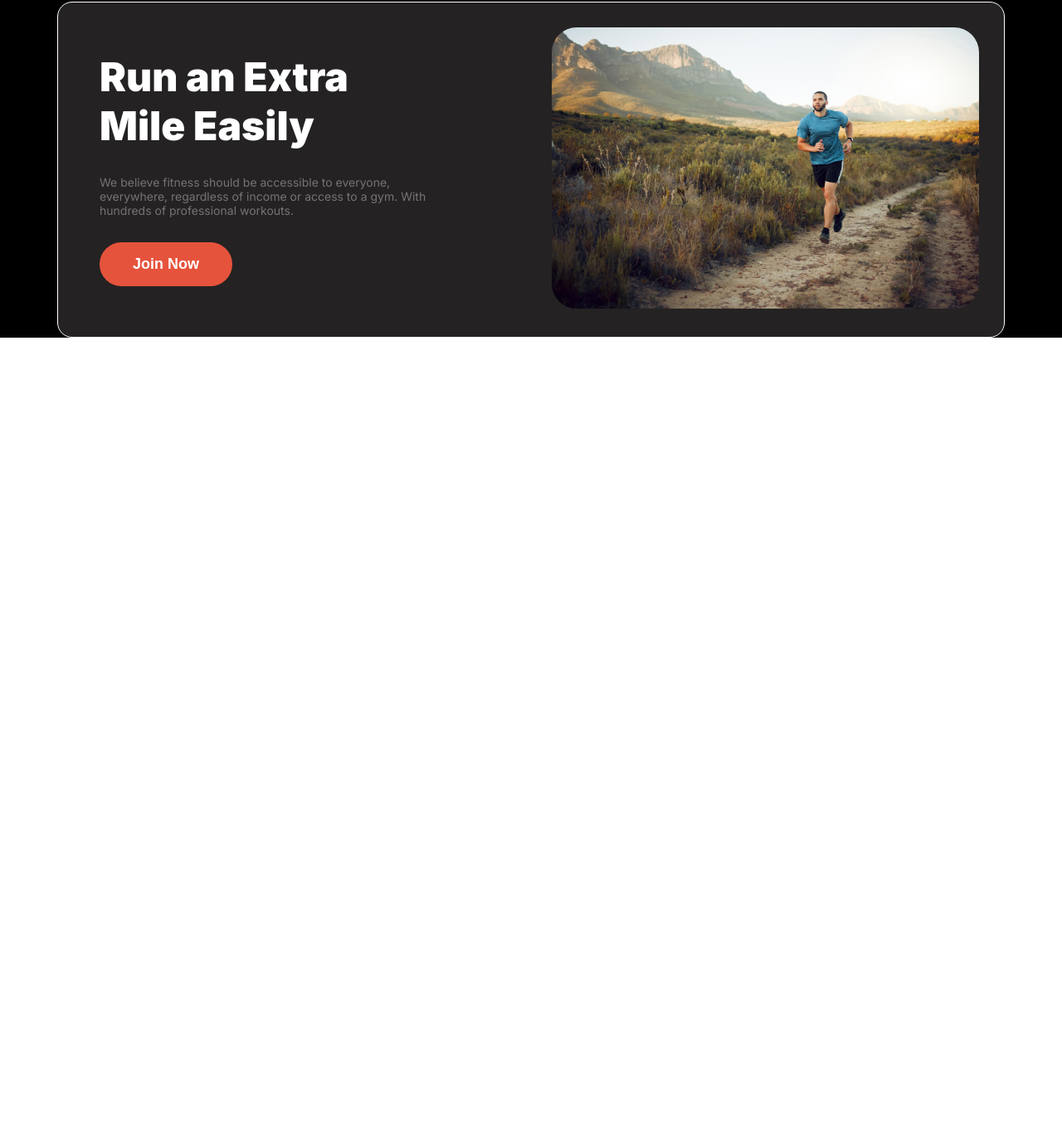
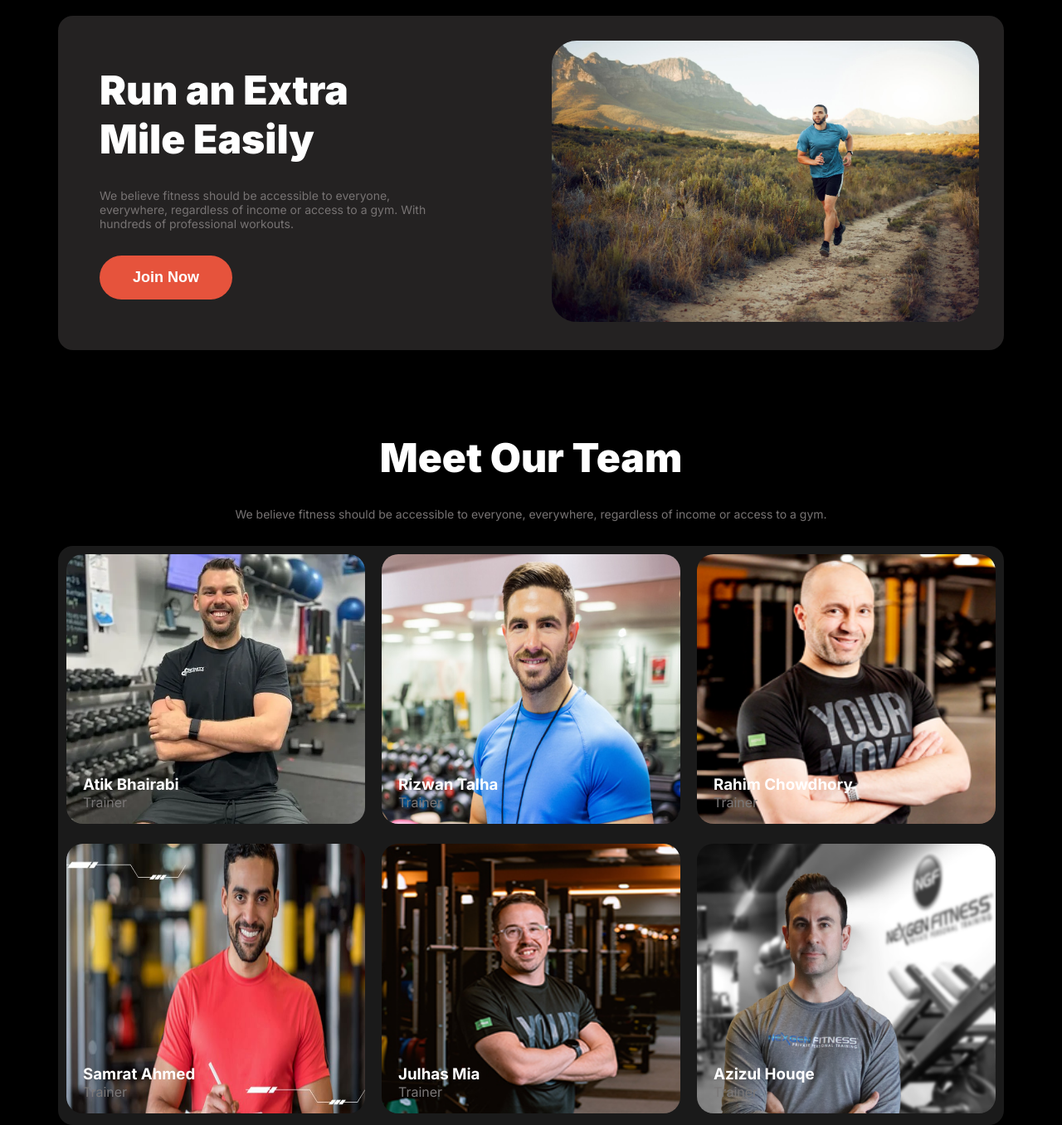
Before and after one commit to Ihsanbrb/assignment2, a plain HTML site: page index.html in a window 1280 px wide. Shown: the part 1329-2685 px from the top of the page at 83% size. Before the commit the page ends 1736 px from the top, so only its background shows below. Drawn offline with Linux system fonts and the light colour scheme.

Commit message:
added meet our team section

```diff
--- a/css/style.css
+++ b/css/style.css
@@ -89,21 +89,21 @@
     font-size: 18px;
     padding: 5px 15px;
     border-radius: 15px;
-    margin-right: 47px;
+    margin-right: 30px;
 }
 .nav-btn{
     background: transparent;
     border: none;
     font-size: 18px;
     color: white;
-    margin: 0 47px;
+    margin: 0 30px;
 }
 .nav-btn-last{
     background: transparent;
     border: none;
     font-size: 18px;
     color: white;
-    margin-left: 47px;
+    margin-left: 30px;
     margin-right: 20px;
 }
 
@@ -131,7 +131,7 @@
 .img-top-left, .img-top-right{
     box-sizing: border-box;
     width: 200px;
-    height: 95px;
+    padding: 25px 0px;
     border: 1px solid rgba(255, 255, 255, 0.1);
     border-radius: 12px;
     backdrop-filter: blur(20px);
@@ -147,6 +147,7 @@
     right: 370px;
 }
 .img-top-right{
+    padding-left: 20px;
     position: absolute;
     top: 130px;
     right: 30px;
@@ -218,7 +219,6 @@
     align-items: center;
     max-width: 1140px;
     margin: 0 auto;
-    border: 1px solid white;
     border-radius: 18px;
     background: rgb(36, 34, 34);
 }
@@ -235,4 +235,41 @@
     border-radius: 30px;
 }
 
-/*  */
+/* meet our team style */
+.meet-team{
+    max-width: 1140px;
+    margin: 0 auto;
+    margin-top: 100px;
+}
+.meet-team-info{
+    text-align: center;
+}
+.meet-team-container{
+    display: grid;
+    grid-template-columns: repeat(3, 1fr);
+}
+.meet-team-section{
+    border-radius: 18px;
+    background: rgba(255, 255, 255, 0.1);
+}
+.meet-team-content{
+    padding: 10px;
+    position: relative;
+}
+.meet-team-name{
+    color: white;
+    position: absolute;
+    bottom: 50px;
+    left: 30px;
+}
+.meet-team-designation{
+    color: #7a7777;
+    position: absolute;
+    bottom: 30px;
+    left: 30px;
+}
+.meet-team-img{
+    width: 100%;
+    height: 325px;
+    border-radius: 20px;
+}
--- a/index.html
+++ b/index.html
@@ -59,22 +59,22 @@
                     <div class="content-content">
                         <img src="./img/image 2.png" alt="">
                         <h3>Movement</h3>
-                        <p>We believe fitness should be accessible to everyone</p>
+                        <p>Strength training, cardio, stretching, balance, endurance, flexibility, agility, power.</p>
                     </div>
                     <div class="content-content">
                             <img src="./img/image 3.png" alt="">
                             <h3>Time</h3>
-                            <p>We believe fitness should be accessible to everyone</p>
+                            <p>Morning workout, evening session, midday cardio, late-night training.</p>
                     </div>
                     <div class="content-content">
                             <img src="./img/image 4.png" alt="">
                             <h3>Practise</h3>
-                            <p>We believe fitness should be accessible to everyone</p>
+                            <p>Repetition, form, consistency, technique, intensity, progression, focus, recovery.</p>
                     </div>
                     <div class="content-content">
                             <img src="./img/image 5.png" alt="">
-                            <h3>Weght Loss</h3>
-                            <p>We believe fitness should be accessible to everyone</p>
+                            <h3>Weight Loss</h3>
+                            <p>Caloric deficit, cardio, strength training, consistency, HIIT, portion control, discipline, metabolism.</p>
                     </div>
                 </div>
             </div>
@@ -89,7 +89,50 @@
                     <img src="./img/run.jpg" alt="">
                 </div>
             </div>
+            <div class="meet-team">
+                <div class="meet-team-info">
+                    <h1 class="content-title">Meet Our Team</h1>
+                    <p class="content-description">We believe fitness should be accessible to everyone, everywhere, regardless of income or access to a gym.</p>
+                </div>
+                <div class="meet-team-section">
+                    <div class="meet-team-container">
+                        <div class="meet-team-content">
+                            <h3 class="meet-team-name">Atik Bhairabi</h3>
+                            <p class="meet-team-designation">Trainer</p>
+                            <img src="./img/trainer1.png" alt="" class="meet-team-img">
+                        </div>
+                        <div class="meet-team-content">
+                            <h3 class="meet-team-name">Rizwan Talha</h3>
+                            <p class="meet-team-designation">Trainer</p>
+                            <img src="./img/trainer2.png" alt="" class="meet-team-img">
+                        </div>
+                        <div class="meet-team-content">
+                            <h3 class="meet-team-name">Rahim Chowdhory</h3>
+                            <p class="meet-team-designation">Trainer</p>
+                            <img src="./img/trainer3.png" alt="" class="meet-team-img">
+                        </div>
+                        <div class="meet-team-content">
+                            <h3 class="meet-team-name">Samrat Ahmed</h3>
+                            <p class="meet-team-designation">Trainer</p>
+                            <img src="./img/trainer4.png" alt="" class="meet-team-img">
+                        </div>
+                        <div class="meet-team-content">
+                            <h3 class="meet-team-name">Julhas Mia</h3>
+                            <p class="meet-team-designation">Trainer</p>
+                            <img src="./img/trainer5.png" alt="" class="meet-team-img">
+                        </div>
+                        <div class="meet-team-content">
+                            <h3 class="meet-team-name">Azizul Houqe</h3>
+                            <p class="meet-team-designation">Trainer</p>
+                            <img src="./img/trainer6.png" alt="" class="meet-team-img">
+                        </div>
+                    </div>
+                </div>
+            </div>
         </main>
+        <footer>
+
+        </footer>
     </div>
 </body>
 </html>
```
